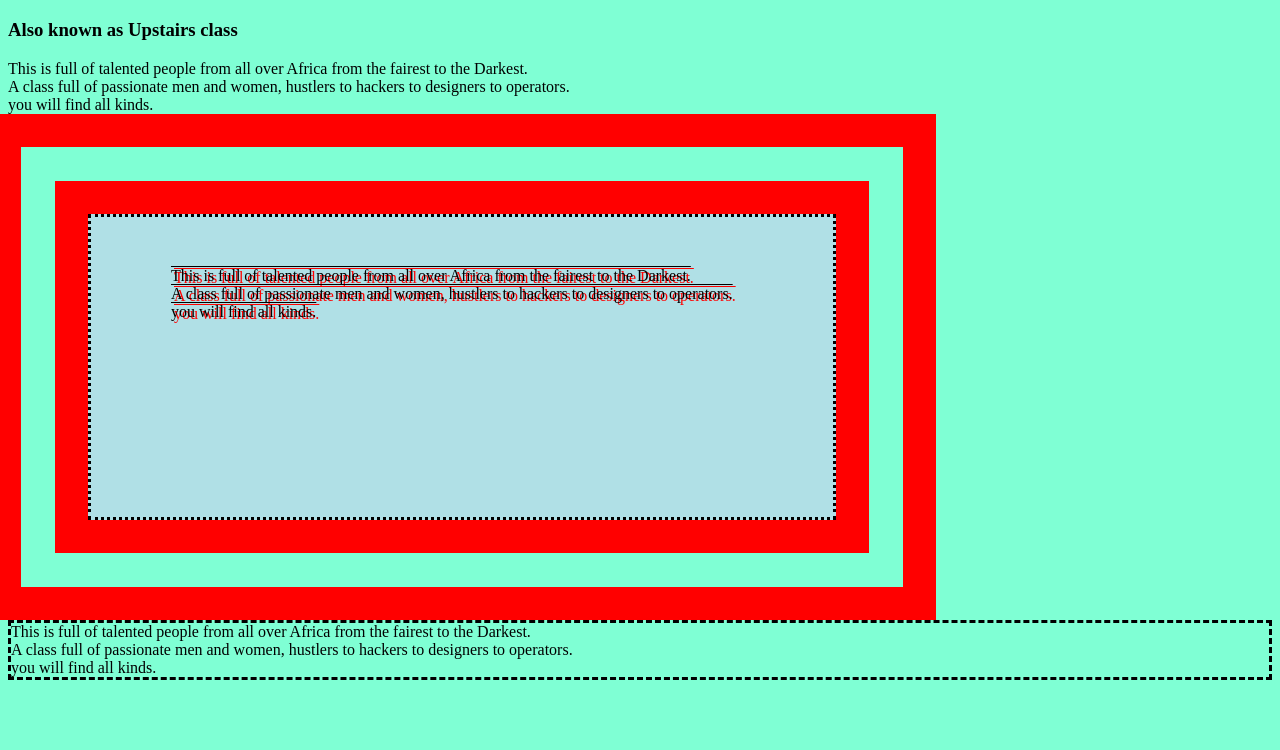
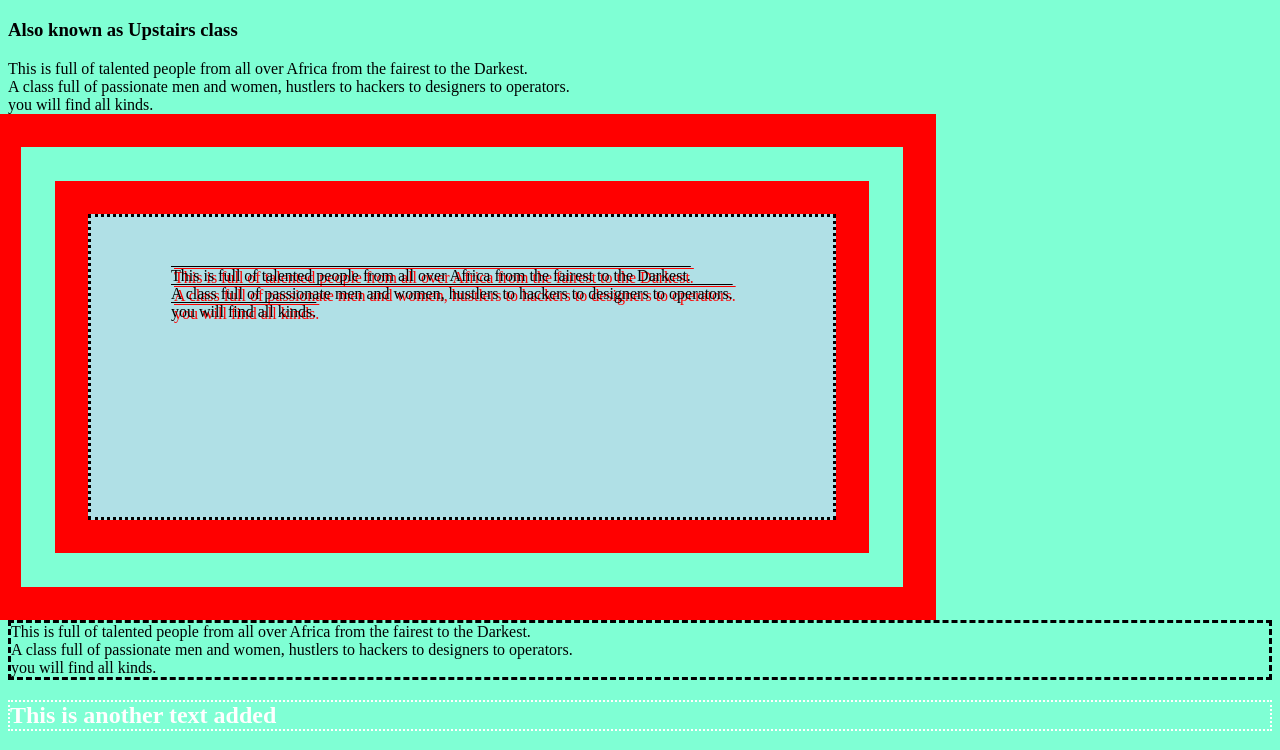
Before and after one commit to myodehi/nexus-web, a plain HTML site: page index.html in a window 1280 px wide. Shown: the part 131-881 px from the top of the page. Before the commit the page ends 827 px from the top, so only its background shows below. Drawn offline with Linux system fonts and the light colour scheme.

Commit message:
Added some text and css

```diff
--- a/index.html
+++ b/index.html
@@ -33,6 +33,7 @@ A class full of passionate men and women, hustlers to hackers to designers to op
 you will find all kinds.
 </p>
 
+<h2 class="new"> This is another text added</h2>
 
 </body>
 </html>
--- a/nexus-style.css
+++ b/nexus-style.css
@@ -5,6 +5,11 @@ body {background-color: aquamarine}
     p.double {border-style: double;}
     p.groove {border-style: groove;}
 
+.new {
+    border: 2px white dotted;
+    color: #ffffff
+
+}
 p.dotted {
     margin-top: 100px;
     margin-bottom: 100px;
```
Also changed, not shown: README.txt (deleted), esther.txt (deleted), 1 other file.
